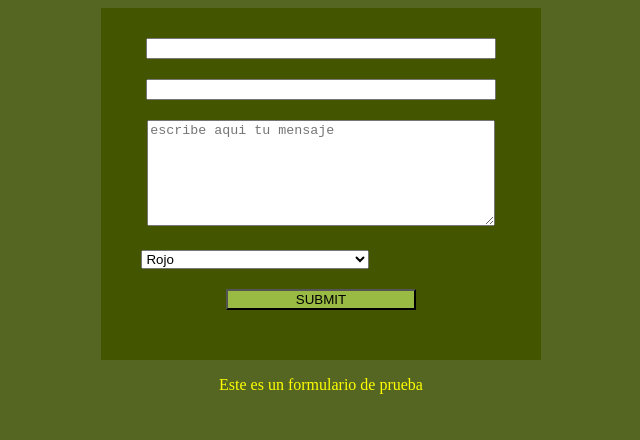
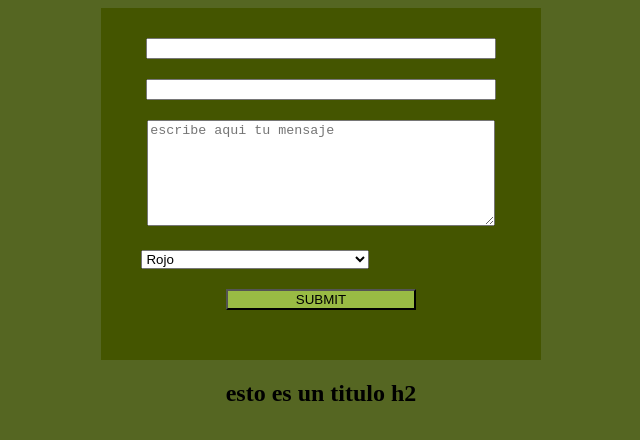
Before and after one commit to william-david-pro/primer_git, a plain HTML site: page index.html in a window 1280 px wide. Shown: the whole page, without its empty margins (319-959 px from the left). Drawn offline with Linux system fonts and the light colour scheme.

Commit message:
cambio del parrafo a un h2

```diff
--- a/index.html
+++ b/index.html
@@ -19,7 +19,7 @@
 			</select>
 			<input type="submit">
 		</form>
-		<p>Este es un formulario de prueba</p>
+		<h2>esto es un titulo h2</h2>
 		<script src="index.js"></script>
 	</body>
 </html>
```
